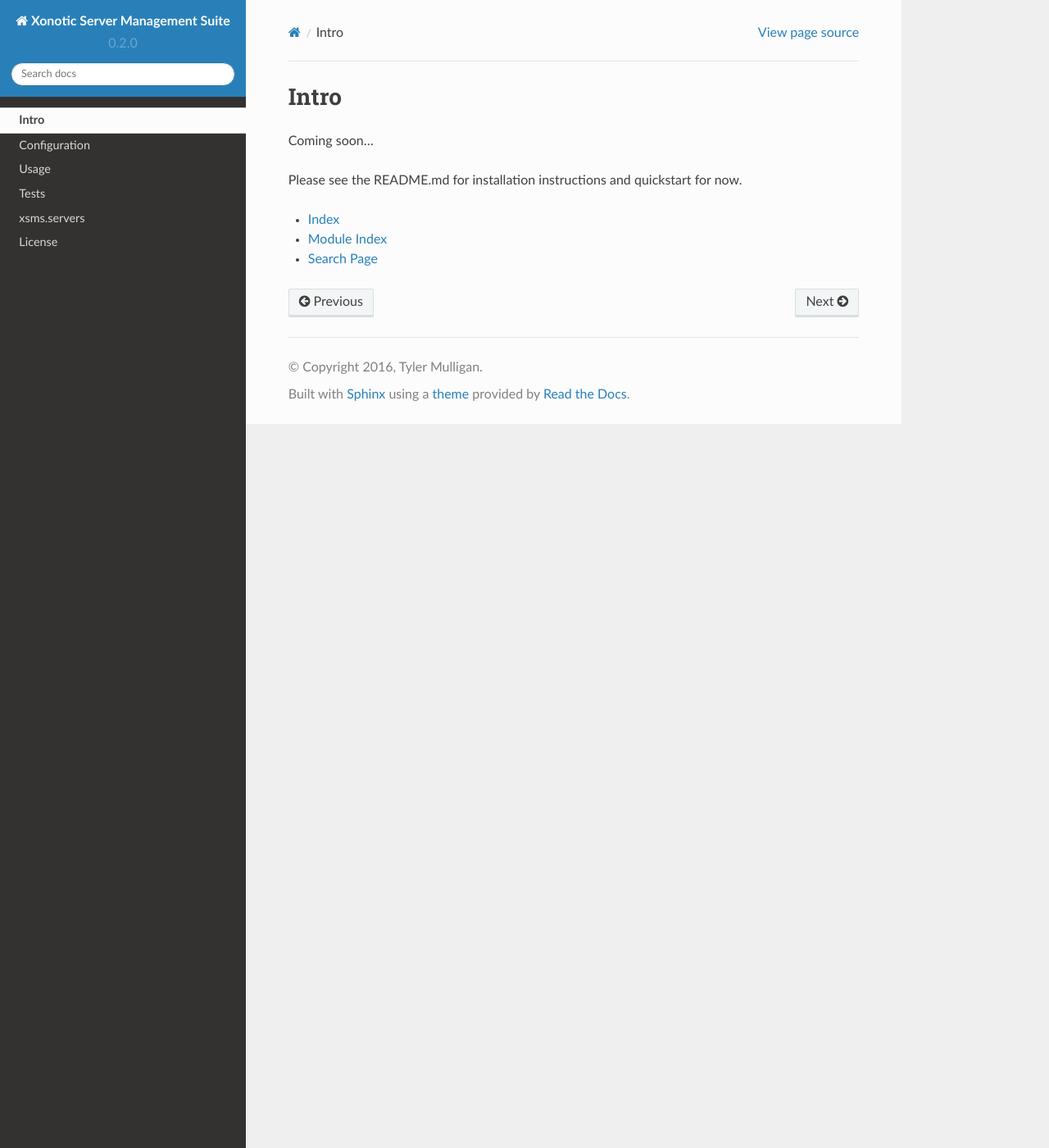
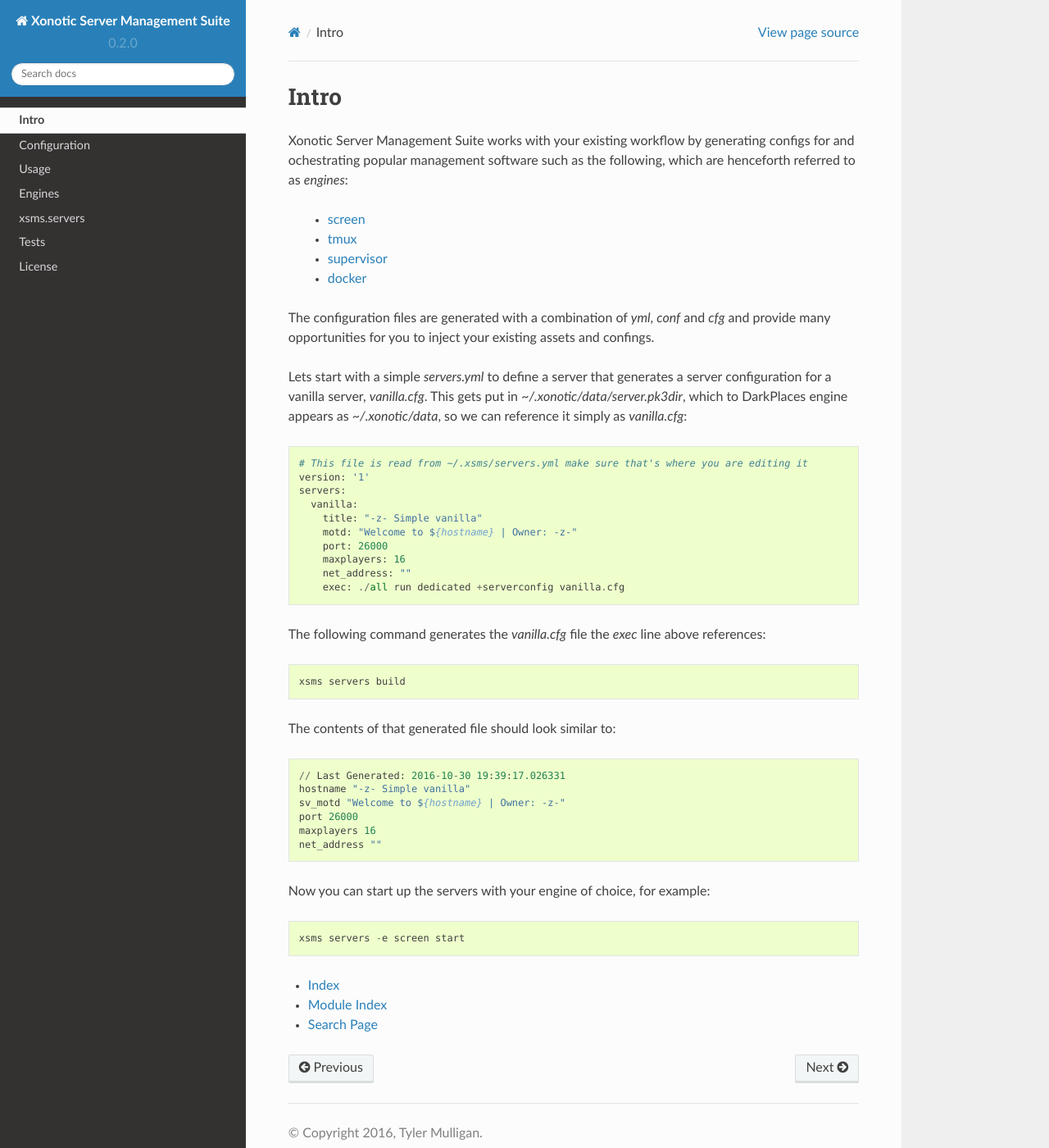
Before and after one commit to z/xonotic-server-management-suite, a Sphinx documentation site: the page built from docs/intro.rst, in a window 1280 px wide and 1400 px high. Shown: the whole window at 82% size. Built offline with Sphinx 7.4.7 and the Read the Docs theme 2.0.0, drawn with Linux system fonts in a browser that asks for light colours.

Commit message:
more documentation, new yaml key for use_smbmod, wrote intro

```diff
--- a/docs/configuration.rst
+++ b/docs/configuration.rst
@@ -10,6 +10,7 @@
     xonotic_server_pk3dir = ~/.xonotic/servers.pk3dir
     servers = ~/.xsms/servers.yml
     xonotic_server_template = ~/.xsms/templates/xonotic.server.cfg.tpl
+    xonotic_smbmod_server_template = ~/.xsms/templates/xonotic.smbmod-server.cfg.tpl
 
     # Engines
     supervisor_server_template = ~/.xsms/templates/supervisor.server.conf.tpl
--- a/docs/index.rst
+++ b/docs/index.rst
@@ -22,6 +22,7 @@
     * `screen`_
     * `tmux`_
     * `supervisor`_
+    * `docker`_
 
 
 .. _Xonotic: http://xonotic.org
@@ -31,6 +32,7 @@
 .. _screen: https://www.gnu.org/software/screen
 .. _tmux: https://tmux.github.io
 .. _supervisor: http://supervisord.org
+.. _docker: https://www.docker.com
 
 **Get Started**
 
@@ -40,8 +42,9 @@
    intro
    configuration
    usage
+   engines
+   xsms
    tests
-   xsms
    license
 
 
--- a/docs/intro.rst
+++ b/docs/intro.rst
@@ -3,10 +3,54 @@
 Intro
 =====
 
-Coming soon...
+Xonotic Server Management Suite works with your existing workflow by generating configs for
+and ochestrating popular management software such as the following, which are henceforth
+referred to as `engines`:
 
-Please see the README.md for installation instructions and quickstart for now.
+    * `screen`_
+    * `tmux`_
+    * `supervisor`_
+    * `docker`_
 
+.. _screen: https://www.gnu.org/software/screen
+.. _tmux: https://tmux.github.io
+.. _supervisor: http://supervisord.org
+.. _docker: https://www.docker.com
+
+The configuration files are generated with a combination of `yml`, `conf` and `cfg` and provide
+many opportunities for you to inject your existing assets and confings.
+
+Lets start with a simple `servers.yml` to define a server that generates a server configuration
+for a vanilla server, `vanilla.cfg`. This gets put in `~/.xonotic/data/server.pk3dir`, which to
+DarkPlaces engine appears as `~/.xonotic/data`, so we can reference it simply as `vanilla.cfg`::
+
+    # This file is read from ~/.xsms/servers.yml make sure that's where you are editing it
+    version: '1'
+    servers:
+      vanilla:
+        title: "-z- Simple vanilla"
+        motd: "Welcome to ${hostname} | Owner: -z-"
+        port: 26000
+        maxplayers: 16
+        net_address: ""
+        exec: ./all run dedicated +serverconfig vanilla.cfg
+
+The following command generates the `vanilla.cfg` file the `exec` line above references::
+
+    xsms servers build
+
+The contents of that generated file should look similar to::
+
+    // Last Generated: 2016-10-30 19:39:17.026331
+    hostname "-z- Simple vanilla"
+    sv_motd "Welcome to ${hostname} | Owner: -z-"
+    port 26000
+    maxplayers 16
+    net_address ""
+
+Now you can start up the servers with your engine of choice, for example::
+
+    xsms servers -e screen start
 
 * :ref:`genindex`
 * :ref:`modindex`
--- a/docs/xsms.rst
+++ b/docs/xsms.rst
@@ -4,9 +4,6 @@
 .. automodule:: xsms.servers
     :members:
 
-.. autoclass:: xsms.engines
-    :members:
-
 * :ref:`genindex`
 * :ref:`modindex`
 * :ref:`search`
```
Also changed, not shown: other parts of docs/configuration.rst (+4 -1 lines), README.md (+2 -0 lines), docs/engines.rst (added, +15 -0 lines), 10 other files.
